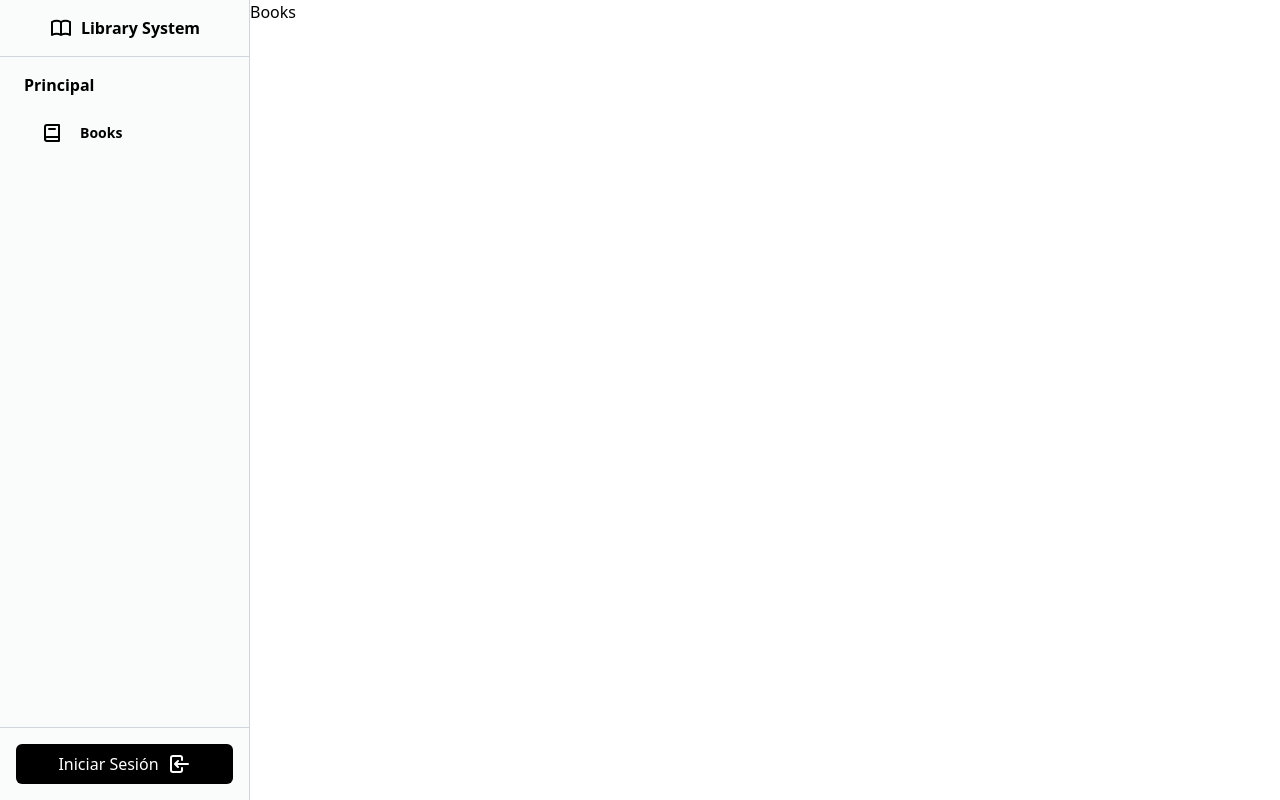
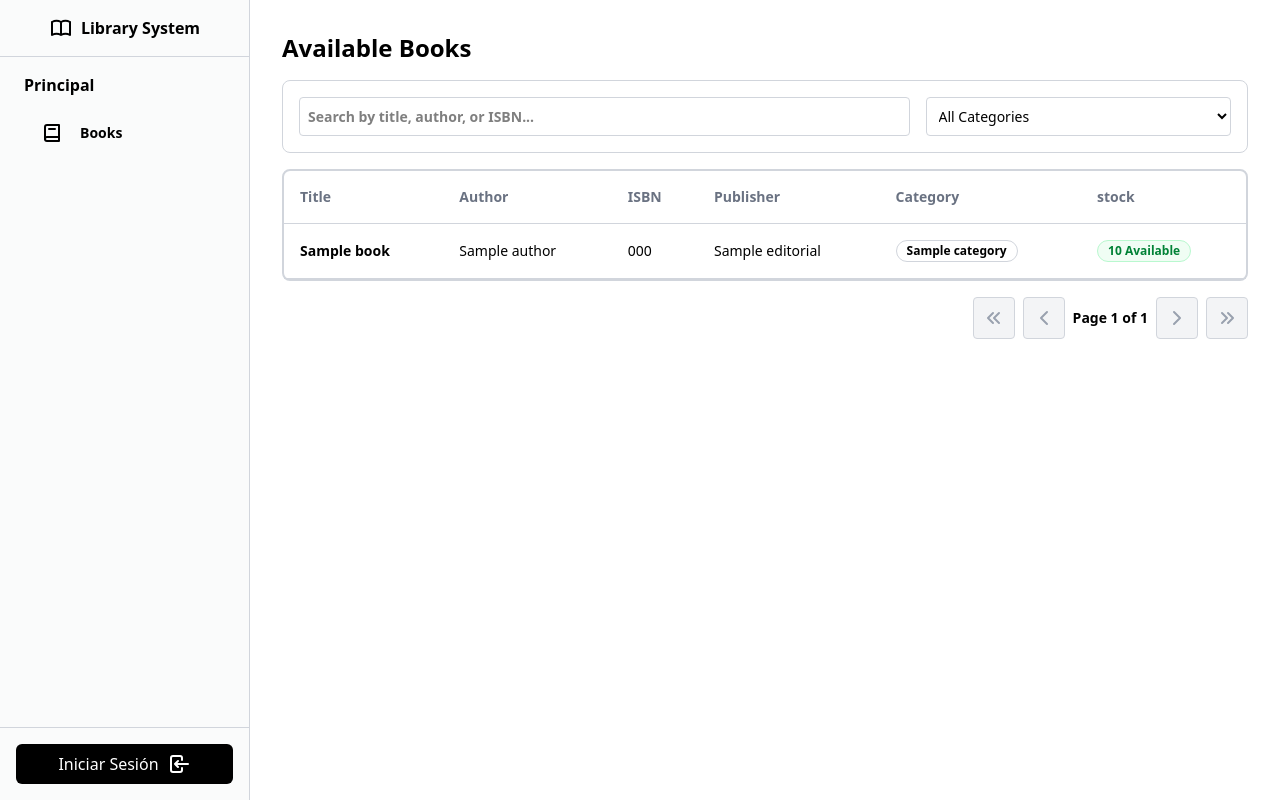
Before and after one commit to DarkMalk/django-gestion-biblioteca, a Django app: page / in a window 1280 px wide. Run offline with Django 5.2, Linux system fonts and the light colour scheme; tables that the repository leaves empty hold one stand-in row (values such as "Sample post").

Commit message:
Enhance books page layout with search filters and stock indicators

```diff
--- a/app/templates/pages/books.html
+++ b/app/templates/pages/books.html
@@ -3,7 +3,72 @@
   <title>Books - Library System</title>
 {% endblock title %}
 {% block body %}
-  <main>
-    <h1>Books</h1>
+  <main class="w-full h-full p-8 flex flex-col gap-4">
+    <h1 class="text-2xl font-bold">Available Books</h1>
+    <section class="w-full flex flex-row gap-4 border rounded-lg border-gray-300 p-4">
+      {% comment %} TODO: crear los filtros {% endcomment %}
+      <input type="text"
+             placeholder="Search by title, author, or ISBN..."
+             class="w-full md:w-2/3 p-2 border border-gray-300 placeholder:font-bold rounded text-sm outline-gray-400" />
+      <select class="w-full md:w-1/3 border border-gray-300 rounded p-2 text-sm">
+        <option value="all">All Categories</option>
+        <option value="fiction">Fiction</option>
+        <option value="non-fiction">Non-Fiction</option>
+        <option value="science">Science</option>
+        <option value="history">History</option>
+        <option value="biography">Biography</option>
+        <option value="fantasy">Fantasy</option>
+        <option value="mystery">Mystery</option>
+      </select>
+    </section>
+    <section class="flex gap-4 border-2 rounded-lg border-gray-300">
+      <table class="w-full text-sm text-left">
+        <thead class="text-gray-500">
+          <tr class="border-b border-gray-300">
+            <th class="p-4">Title</th>
+            <th class="p-4">Author</th>
+            <th class="p-4">ISBN</th>
+            <th class="p-4">Publisher</th>
+            <th class="p-4">Category</th>
+            <th class="p-4">stock</th>
+          </tr>
+        </thead>
+        <tbody>
+          {% for book in books %}
+            <tr class="border-b border-gray-300 hover:bg-gray-100">
+              <td class="p-4 font-semibold">{{ book.title }}</td>
+              <td class="p-4">{{ book.author }}</td>
+              <td class="p-4">{{ book.isbn }}</td>
+              <td class="p-4">{{ book.publisher }}</td>
+              <td class="p-4">
+                <div class="border border-gray-300 px-2.5 py-0.5 text-xs font-semibold rounded-full w-fit text-center">
+                  {{ book.category }}
+                </div>
+              </td>
+              <td class="p-4">
+                {% if book.stock > 0 and book.stock <= 5 %}
+                  <div class=" border border-yellow-200 px-2.5 py-0.5 rounded-full w-fit text-xs font-bold text-yellow-700 bg-yellow-50 text-center">
+                    {{ book.stock }} Available
+                  </div>
+                {% endif %}
+                {% if book.stock > 5 %}
+                  <div class=" border border-green-200 px-2.5 py-0.5 rounded-full w-fit text-xs font-bold text-green-700 bg-green-50 text-center">
+                    {{ book.stock }} Available
+                  </div>
+                {% endif %}
+                {% if book.stock == 0 %}
+                  <div class=" border border-red-200 px-2.5 py-0.5 rounded-full w-fit text-xs font-bold text-red-700 bg-red-50 text-center">
+                    Out of stock
+                  </div>
+                {% endif %}
+              </td>
+            </tr>
+          {% endfor %}
+        </tbody>
+      </table>
+    </section>
+    {% with books as items %}
+      {% include "components/pagination.html" %}
+    {% endwith %}
   </main>
 {% endblock body %}
```
